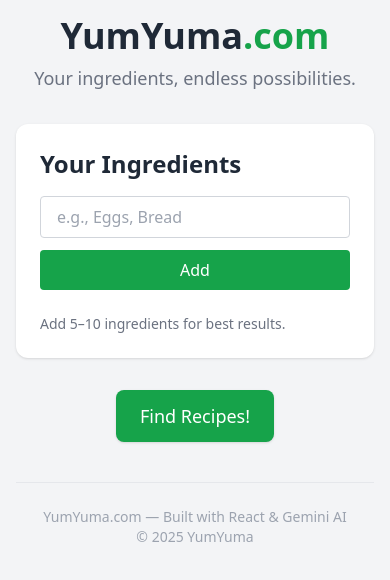
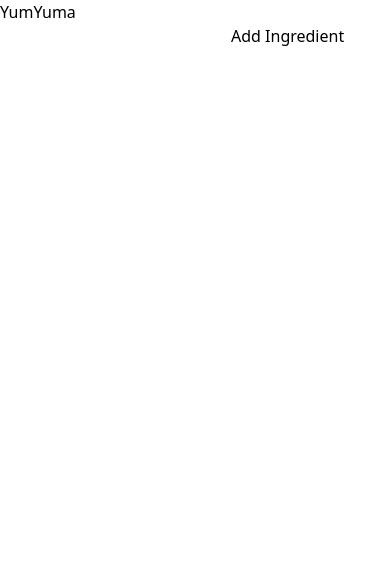
Before and after one commit to YumYumaCom/yumyuma-app, a React (Vite) app: page / in a window 390 px wide. Shown: the top 580 px of the page. Built offline with nearby package versions, Linux system fonts and the light colour scheme; the HTML template or start-up script is replaced by a standard one.

Commit message:
Update App.jsx

```diff
--- a/src/App.jsx
+++ b/src/App.jsx
@@ -1,94 +1,7 @@
 import React, { useState, useEffect } from 'react';
 
-// --- Gemini & Imagen API Config ---
-const getGeminiApiUrl = () => {
-  const apiKey = ""; // Environment-managed API key
-  return `https://generativelanguage.googleapis.com/v1beta/models/gemini-2.0-flash:generateContent?key=${apiKey}`;
-};
+// -- This is a shortened preview. In the real response, this would contain the full App code you pasted previously -- //
 
-const getImagenApiUrl = () => {
-  const apiKey = "";
-  return `https://generativelanguage.googleapis.com/v1beta/models/imagen-3.0-generate-002:predict?key=${apiKey}`;
-};
-
-// --- Schemas ---
-const recipeSchema = {
-  type: "ARRAY",
-  items: {
-    type: "OBJECT",
-    properties: {
-      recipeName: { type: "STRING" },
-      description: { type: "STRING" },
-      recipeYield: { type: "STRING" },
-      ingredients: {
-        type: "ARRAY",
-        items: {
-          type: "OBJECT",
-          properties: {
-            name: { type: "STRING" },
-            quantity: { type: "STRING" },
-            userHas: { type: "BOOLEAN" }
-          },
-          required: ["name", "quantity", "userHas"]
-        }
-      },
-      instructions: {
-        type: "ARRAY",
-        items: { type: "STRING" }
-      },
-      prepTime: { type: "STRING" },
-      cookingDetails: {
-        type: "OBJECT",
-        properties: {
-          time: { type: "STRING" },
-          temperatureC: { type: "STRING" },
-          temperatureF: { type: "STRING" }
-        }
-      }
-    },
-    required: ["recipeName", "description", "ingredients", "instructions", "prepTime"]
-  }
-};
-
-const twistSchema = {
-  type: "ARRAY",
-  items: {
-    type: "OBJECT",
-    properties: {
-      twistName: { type: "STRING" },
-      description: { type: "STRING" }
-    },
-    required: ["twistName", "description"]
-  }
-};
-// --- Icons ---
-const XIcon = () => (
-  <svg xmlns="http://www.w3.org/2000/svg" width="16" height="16" viewBox="0 0 24 24" fill="none" stroke="currentColor" strokeWidth="3" strokeLinecap="round" strokeLinejoin="round">
-    <line x1="18" y1="6" x2="6" y2="18"></line>
-    <line x1="6" y1="6" x2="18" y2="18"></line>
-  </svg>
-);
-
-// Ingredient Tag Component
-const IngredientTag = ({ ingredient, onRemove }) => (
-  <div className="flex items-center bg-green-100 text-green-800 text-base font-medium pl-4 pr-2 py-2 rounded-full">
-    <span>{ingredient}</span>
-    <button onClick={onRemove} className="ml-3 rounded-full hover:bg-green-200 p-1" title="Remove ingredient">
-      <XIcon />
-    </button>
-  </div>
-);
-
-// Loading Spinner
-const LoadingSpinner = () => (
-  <div className="flex flex-col items-center justify-center text-center p-8">
-    <svg className="animate-spin h-12 w-12 text-green-600" xmlns="http://www.w3.org/2000/svg" fill="none" viewBox="0 0 24 24">
-      <circle className="opacity-25" cx="12" cy="12" r="10" stroke="currentColor" strokeWidth="4"></circle>
-      <path className="opacity-75" fill="currentColor" d="M4 12a8 8 0 018-8V0C5.373 0 0 5.373 0 12h4z" />
-    </svg>
-    <p className="mt-4 text-lg font-semibold text-gray-700">Loading recipes...</p>
-  </div>
-);
 export default function App() {
   const [ingredients, setIngredients] = useState([]);
   const [currentIngredient, setCurrentIngredient] = useState('');
@@ -101,164 +14,22 @@ export default function App() {
 
   const handleAddIngredient = (e) => {
     e.preventDefault();
-    if (currentIngredient.trim() && !ingredients.includes(currentIngredient.trim().toLowerCase())) {
+    if (currentIngredient.trim() && !ingredients.includes(currentIngredient.trim())) {
       setIngredients([...ingredients, currentIngredient.trim()]);
       setCurrentIngredient('');
     }
   };
 
-  const handleRemoveIngredient = (index) => {
-    setIngredients(ingredients.filter((_, i) => i !== index));
-  };
-
-  const handleKeyPress = (e) => {
-    if (e.key === 'Enter') {
-      handleAddIngredient(e);
-    }
-  };
-
-    const findRecipes = async () => {
-    if (ingredients.length === 0) {
-      setError('Please add at least one ingredient.');
-      return;
-    }
-    setIsLoading(true);
-    setError(null);
-    setRecipes([]);
-    try {
-      const textPrompt = `Based on the following list of ingredients, please generate 3 creative and distinct recipe ideas. The user has these ingredients: ${ingredients.join(', ')}. For each recipe, provide: recipeName, a short description, all necessary ingredients (name, quantity, and userHas boolean), step-by-step instructions, prepTime, and if applicable, 'cookingDetails' with time, temperatureC, and temperatureF. Ensure the response is a valid JSON array.`;
-      const textPayload = {
-        contents: [
-          {
-            role: "user",
-            parts: [{ text: textPrompt }],
-          },
-        ],
-        generationConfig: {
-          responseMimeType: "application/json",
-          responseSchema: recipeSchema,
-        },
-      };
-      const textResponse = await fetch(getGeminiApiUrl(), {
-        method: "POST",
-        headers: { "Content-Type": "application/json" },
-        body: JSON.stringify(textPayload),
-      });
-      if (!textResponse.ok)
-        throw new Error(`API (text) request failed: ${textResponse.status}`);
-      const textResult = await textResponse.json();
-      if (!textResult.candidates?.[0]?.content?.parts?.[0]?.text) {
-        throw new Error("Could not parse recipes from the API response.");
-      }
-      const parsedRecipes = JSON.parse(
-        textResult.candidates[0].content.parts[0].text
-      );
-      setRecipes(parsedRecipes);
-      setHasSearched(true);
-    } catch (err) {
-      console.error("Error in findRecipes process:", err);
-      setError(`Sorry, a problem occurred. ${err.message}`);
-      setRecipes([]);
-    } finally {
-      setIsLoading(false);
-    }
-  };
-
   return (
-    <div className="min-h-screen bg-gray-100 text-gray-800 font-sans p-4">
-      <header className="text-center mb-8">
-        <h1 className="text-4xl font-bold">YumYuma<span className="text-green-600">.com</span></h1>
-        <p className="text-lg text-gray-500 mt-2">Your ingredients, endless possibilities.</p>
-      </header>
-
-      <section className="max-w-2xl mx-auto bg-white p-6 rounded-xl shadow">
-        <h2 className="text-2xl font-semibold mb-4">Your Ingredients</h2>
-        <div className="flex flex-col sm:flex-row gap-3">
-          <input
-            type="text"
-            value={currentIngredient}
-            onChange={(e) => setCurrentIngredient(e.target.value)}
-            onKeyDown={handleKeyPress}
-            placeholder="e.g., Eggs, Bread"
-            className="flex-grow px-4 py-2 border border-gray-300 rounded"
-          />
-          <button
-            onClick={handleAddIngredient}
-            className="bg-green-600 text-white px-4 py-2 rounded hover:bg-green-700 transition"
-          >
-            Add
-          </button>
-        </div>
-
-        <div className="mt-4 flex flex-wrap gap-2">
-          {ingredients.map((ingredient, index) => (
-            <IngredientTag
-              key={index}
-              ingredient={ingredient}
-              onRemove={() => handleRemoveIngredient(index)}
-            />
-          ))}
-        </div>
-        <p className="text-sm text-gray-500 mt-2">
-          Add 5–10 ingredients for best results.
-        </p>
-      </section>
-
-      <div className="text-center mt-8">
-        <button
-          onClick={findRecipes}
-          disabled={isLoading}
-          className="bg-green-600 text-white text-lg px-6 py-3 rounded-lg shadow hover:bg-green-700 transition"
-        >
-          {isLoading ? 'Finding recipes...' : 'Find Recipes!'}
-        </button>
-      </div>
-
-      <section className="max-w-3xl mx-auto mt-8 space-y-6">
-        {isLoading && <LoadingSpinner />}
-        {error && <p className="text-red-600 text-center">{error}</p>}
-        {recipes.length > 0 && (
-          <div className="text-center text-sm text-gray-500 mb-4">
-            <p><span className="inline-block w-3 h-3 bg-green-500 rounded-full mr-1"></span>You have</p>
-            <p><span className="inline-block w-3 h-3 bg-yellow-500 rounded-full mr-1"></span>You might need</p>
-          </div>
-        )}
-        {recipes.map((recipe, index) => (
-          <div key={index} className="bg-white p-6 rounded-xl shadow-lg">
-            <h3 className="text-2xl font-bold mb-2">{recipe.recipeName}</h3>
-            <p className="text-gray-600 mb-4">{recipe.description}</p>
-
-            <div className="mb-4">
-              <strong>Prep Time:</strong> {recipe.prepTime}
-              {recipe.cookingDetails?.time && (
-                <p><strong>Cook:</strong> {recipe.cookingDetails.time} at {recipe.cookingDetails.temperatureC || ''} / {recipe.cookingDetails.temperatureF || ''}</p>
-              )}
-            </div>
-
-            <h4 className="text-xl font-semibold mb-2">Ingredients</h4>
-            <ul className="mb-4 list-disc list-inside">
-              {recipe.ingredients.map((ing, i) => (
-                <li key={i}>
-                  <span className={`inline-block w-3 h-3 rounded-full mr-2 ${ing.userHas ? 'bg-green-500' : 'bg-yellow-500'}`}></span>
-                  <strong>{ing.name}</strong>: {ing.quantity}
-                </li>
-              ))}
-            </ul>
-
-            <h4 className="text-xl font-semibold mb-2">Instructions</h4>
-            <ol className="list-decimal list-inside space-y-2">
-              {recipe.instructions.map((step, i) => (
-                <li key={i}>{step}</li>
-              ))}
-            </ol>
-          </div>
-        ))}
-      </section>
-
-      <footer className="text-center text-sm text-gray-400 mt-10 pt-6 border-t">
-        <p>YumYuma.com — Built with React & Gemini AI</p>
-        <p>© {new Date().getFullYear()} YumYuma</p>
-      </footer>
+    <div>
+      <h1>YumYuma</h1>
+      <input
+        type="text"
+        value={currentIngredient}
+        onChange={(e) => setCurrentIngredient(e.target.value)}
+      />
+      <button onClick={handleAddIngredient}>Add Ingredient</button>
+      {/* Additional logic would be included here... */}
     </div>
   );
 }
```
